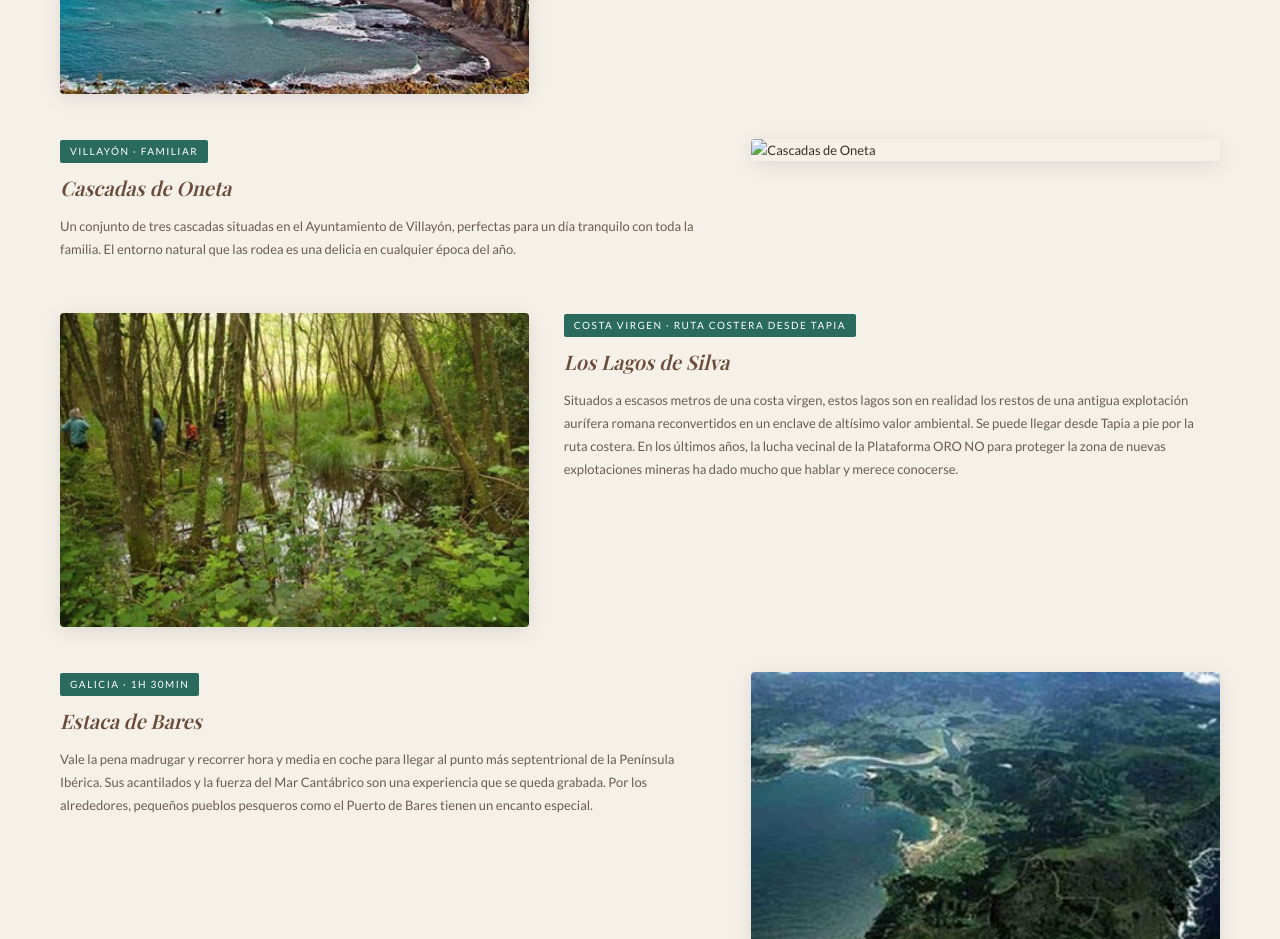
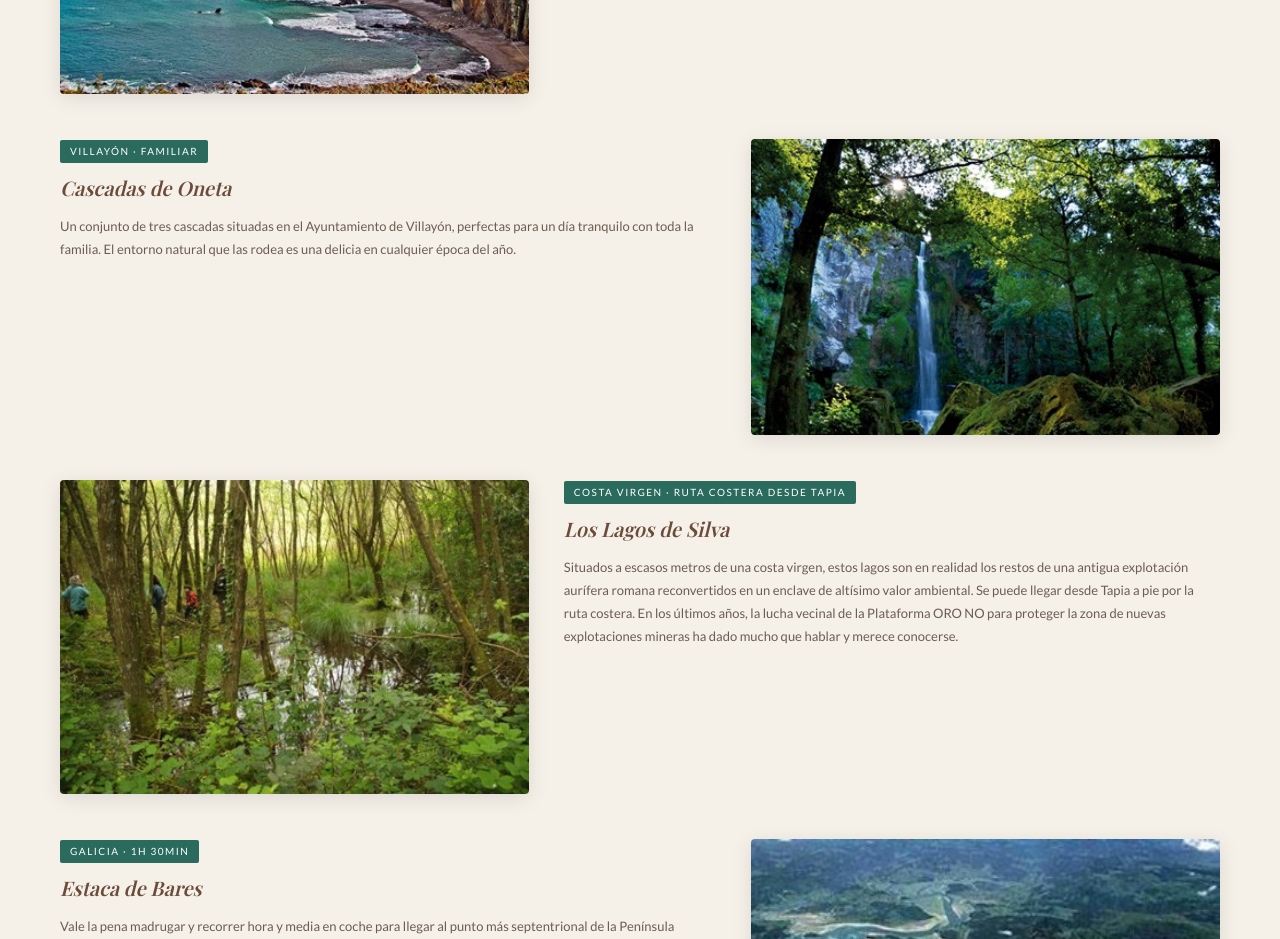
Before and after one commit to AptosElFigo/elfigo.github.io, a plain HTML site: page index.html in a window 1280 px wide. Shown: the part 3720-4659 px from the top of the page. Drawn offline with nearby package versions, Linux system fonts and the light colour scheme; a web font is replaced by a local one.

Commit message:
Update index.html

```diff
--- a/index.html
+++ b/index.html
@@ -545,7 +545,7 @@
       <p>Un conjunto de tres cascadas situadas en el Ayuntamiento de Villayón, perfectas para un día tranquilo con toda la familia. El entorno natural que las rodea es una delicia en cualquier época del año.</p>
     </div>
     <div class="actividad-foto">
-      <img src="img/cascada-oneta.jpg" alt="Cascadas de Oneta">
+      <img src="img/cascadas-oneta.jpg" alt="Cascadas de Oneta">
     </div>
   </div>
 
```
